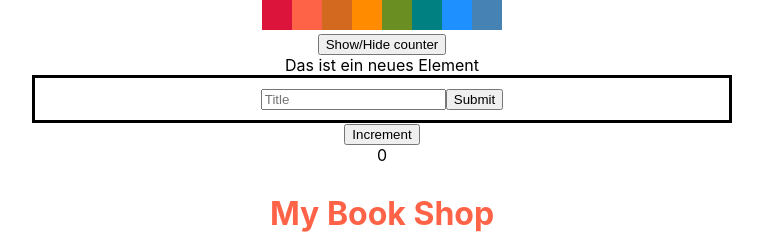
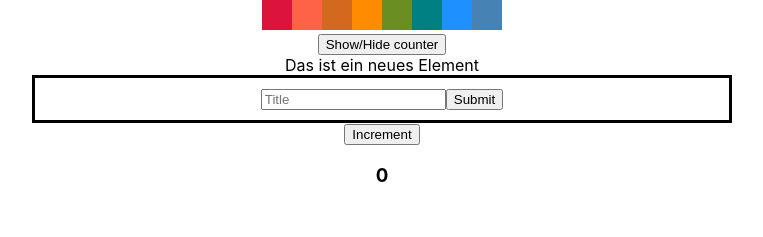
Before and after one commit to andrekovac/react-workshop-20230111, a React (Create React App) app: page / in a window 1280 px wide. Shown: the top 237 px of the page, without its empty margins (258-1021 px from the left). Built offline with nearby package versions, Linux system fonts and the light colour scheme.

Commit message:
Add counter with useReducer

```diff
--- a/src/App.tsx
+++ b/src/App.tsx
@@ -7,7 +7,7 @@ import { useEffect, useRef, useState } from "react";
 import { Theme, ThemeContext } from "./domain/theme";
 import { ThemeEditor } from "./components/ThemeEditor";
 import { Outlet } from "react-router-dom";
-import { Counter } from "./components/Counter";
+import { CounterWithUseReducer } from "./components/Counter/CounterWithUseReducer";
 
 const useCount = (): [boolean, () => void] => {
   const [showCounter, setShowCounter] = useState(true);
@@ -73,7 +73,7 @@ const App = () => {
           <UncontrolledForm />
         </div>
 
-        {showCounter && <Counter />}
+        {showCounter && <CounterWithUseReducer />}
         <AppHeader title="My Book Shop" />
         <MyOldFashionedComponent />
         <p>{myString}</p>
--- /dev/null
+++ b/src/components/Counter/CounterWithUseReducer.tsx
@@ -0,0 +1,45 @@
+import { useReducer } from "react";
+
+type Action = { type: string };
+
+// Action creator
+const increment = () => {
+  return { type: "increment" };
+};
+
+/**
+ * Custom hook to use the count state and actions
+ */
+export const useCount = () => {
+  const reducer = (state: number, action: Action) => {
+    switch (action.type) {
+      case "increment":
+        return state + 1;
+      case "decrement":
+        return state - 1;
+      default:
+        return state;
+    }
+  };
+  const [state, dispatch] = useReducer(reducer, 0);
+
+  const incrementCount = () => {
+    dispatch(increment());
+  };
+
+  return {
+    count: state,
+    incrementCount,
+  };
+};
+
+export const CounterWithUseReducer = () => {
+  const { count, incrementCount } = useCount();
+
+  return (
+    <>
+      <button onClick={incrementCount}>Increment</button>
+      <h3>{count}</h3>
+    </>
+  );
+};
```
